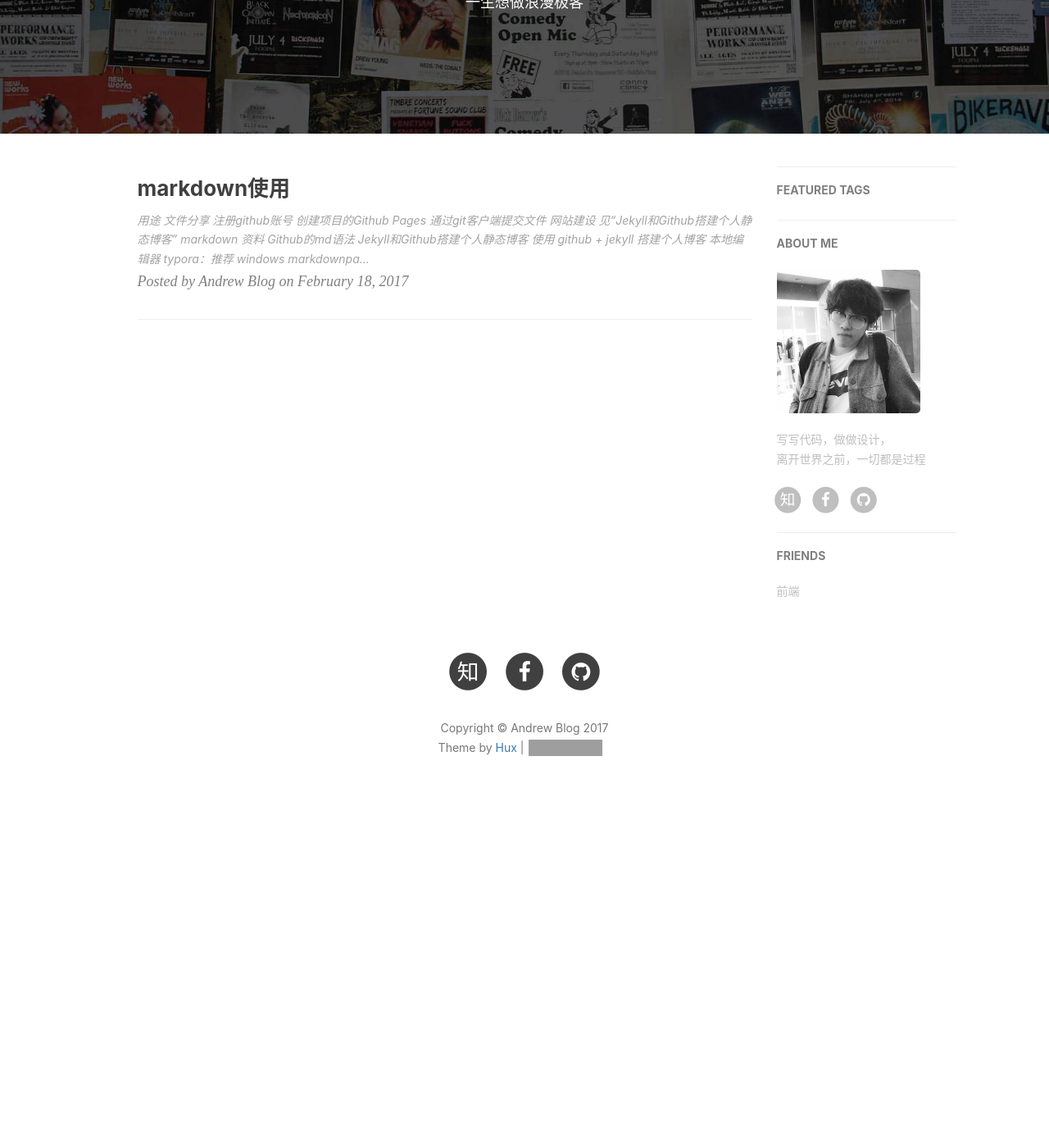
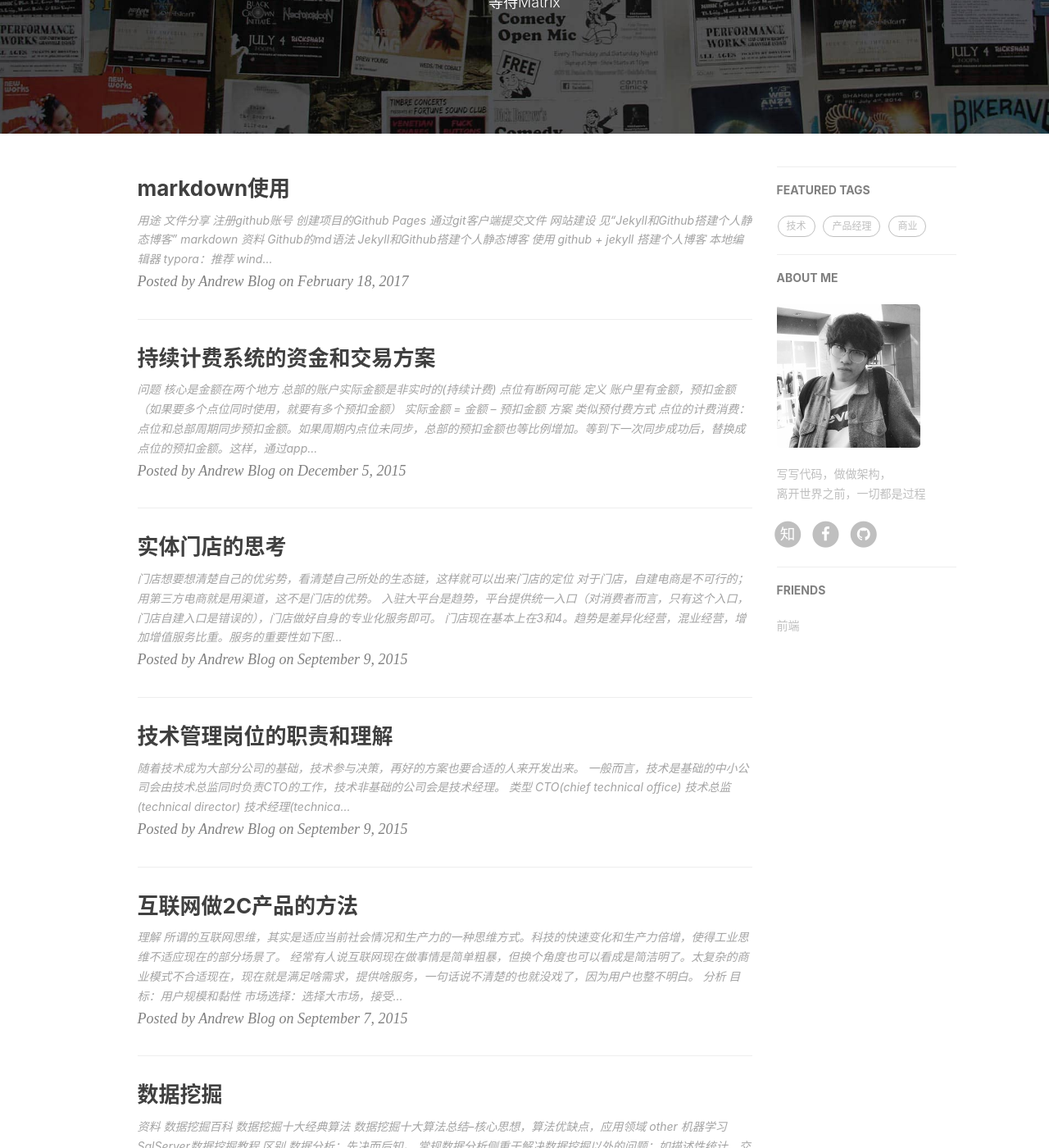
Before and after one commit to andrewwang79/andrewwang79.github.io, a Jekyll site: the page built from index.html, in a window 1280 px wide and 1400 px high, scrolled down 255 px. Shown: the whole window at 82% size. Built offline with Jekyll 4.4.1, drawn with Linux system fonts in a browser that asks for light colours; nearby versions of some CDN libraries; the list of posts is cut into pages by our own code; comment, search, counter and statistics services are not loaded; before the commit the page ends 1271 px from its top, so only the background shows below that; some of the changed text lies outside the part shown; grey boxes are pictures that could not be loaded.

Commit message:
wangyaqi.cn ready

```diff
--- a/_config.yml
+++ b/_config.yml
@@ -3,7 +3,7 @@ title: Andrew Blog
 SEOTitle: Andrew的博客 | Andrew Blog
 header-img: img/home-bg.jpg
 email: AndrewWang79@gmail.com
-description: "关于系统架构和设计 的个人博客，与你一起发现更大的世界。"
+description: "关于系统架构和设计的个人博客，与你一起发现更大的世界。"
 keyword: "Andrew的博客, 博客, 互联网, 系统, 架构, 设计,"
 url: "https://www.wangyaqi.cn"              # your host, for absolute URL
 baseurl: ""                             # for example, '/blog' if your blog hosted on 'host/blog'
@@ -51,9 +51,9 @@ kramdown:
 #disqus_username: _your_disqus_short_name_
 
 # Duoshuo settings
-duoshuo_username: andrewblog
+# duoshuo_username: andrewblog
 # Share component is depend on Comment so we can NOT use share only.
-duoshuo_share: true                     # set to false if you want to use Comment without Sharing
+# duoshuo_share: true                     # set to false if you want to use Comment without Sharing
 
 
 
@@ -70,7 +70,7 @@ ga_domain: wangyaqi.cn
 
 # Sidebar settings
 sidebar: true                           # whether or not using Sidebar.
-sidebar-about-description: "写写代码，做做设计，<br>离开世界之前，一切都是过程"
+sidebar-about-description: "写写代码，做做架构，<br>离开世界之前，一切都是过程"
 sidebar-avatar: /img/avatar-hux.jpg      # use absolute URL, seeing it's used in both `/` and `/about/`
 
 
--- /dev/null
+++ b/_posts/2015-05-11-product.markdown
@@ -0,0 +1,28 @@
+---
+layout: post
+title:  "产品设计"
+date:   2015-05-11
+catalog: true
+tags:
+    - 技术
+    - 产品
+    - 产品经理
+---
+
+# 概念
+- [产品经理（PM）一秒理解MRD、PRD、BRD](http://www.coolseo.org/operation/pm-mrd-prd-brd)
+- [BRD、MRD 和 PRD 之间的区别与联系有哪些？](https://www.zhihu.com/question/19655491)
+
+# 产品经理
+- [产品经理需要具备的6大特质](http://www.yixieshi.com/zhichang/16405.html)
+- [产品经理的主要责任——产品价值管理](http://www.heguangming.com/?p=898)
+- [产品规划七宗罪](http://www.heguangming.com/?p=833)
+
+# 产品开发
+- [马化腾教你如何做产品：让产品自己召唤人](https://www.axure.com.cn/901/)
+- [阿里旺旺产品项目UED流程图](http://www.heguangming.com/wp-content/uploads/2012/08/%E9%98%BF%E9%87%8C%E6%97%BA%E6%97%BA%E4%BA%A7%E5%93%81%E9%A1%B9%E7%9B%AEUED%E6%B5%81%E7%A8%8B%E5%9B%BE.jpg)
+- [张小龙：APP产品经理必须要懂的30条原则](http://www.yixieshi.com/17656.html)
+
+# 工具
+- [Axure RP 7.0快捷键 汇总](http://www.woshipm.com/pd/81482.html)
+- axure库：[axure](http://www.axure.com/community/widget-libraries)，[axureland](http://axureland.com/axure-widget-libraries)
--- /dev/null
+++ b/_posts/2015-06-29-go.markdown
@@ -0,0 +1,30 @@
+---
+layout: post
+title:  "创业的点点滴滴和思考"
+date:   2015-06-29
+catalog: true
+tags:
+    - 商业
+---
+
+# 理解
+个人认为创业要说清楚四个方面：做什么(产品)，解决啥问题(痛点)，做的咋样(运营数据)，怎么做(规划)。创业的四要素是：资金，资源，开发，运营。
+
+# 情况
+最近创业氛围很浓，一大堆的创业人和孵化器涌现。国内创业的成功率还是很低的，如果提高创业成功率呢？进孵化器的，赤脚的居多。而那些有资源有资金的（特别是传统行业转型）都是自己做。现在创业，app/网站等的开发都是标配了。
+
+经常有朋友让帮忙做个系统，且计划都偏紧。一般都是说：”有人推荐吗？要不你帮个忙？”前两年我还能推荐推荐人，介绍介绍团队，实在不行就自己帮忙。不知不觉这几年竟陆陆续续做了20+家公司的技术顾问。然而这两年上海情况是成本增加和卖方市场，导致大将是奇货可居，团队组建成本居高不下。而市场上的外包公司基本都不靠谱（本人要求比较高）。现在普遍情况是靠谱项目不停的寻找靠谱的开发团队。在现在的上海，有时候团队和个人甚至比公司更靠谱。
+
+何谓靠谱，最重要的是长期支持。好多朋友认为系统做完了就可以了，后面维护是很简单的事情，却不知道有些人做的系统做完了就改不动了。
+
+# idea?
+如何给靠谱的朋友们提供靠谱的开发团队呢？如何双赢，确保可持续发展呢？
+
+[创业的开发助推器](http://localhost:4000/2015/06/29/launch/)
+
+# 非技术创始人在创业启动阶段的技术团队建设方案
+- 非技术型项目
+1. 1个懂技术的牛叉的产品经理（能找到一个不错的产品经理你就谢天谢地吧，没有技术就找个技术朋友做顾问）
+2. 1个精简技术团队（不要想着一开始就自建，团队磨合好也要一到二个月，更不要说招人时间了。等你好了，人都A轮了。所以……找靠谱的外包。两害取其轻）。
+- 技术型项目
+CTO就要必须了，技术项目连技术基因都没有说不过去啊。
--- /dev/null
+++ b/_posts/2015-06-29-launch.markdown
@@ -0,0 +1,25 @@
+---
+layout: post
+title:  "创业的开发助推器"
+date:   2015-06-29
+catalog: true
+tags:
+    - 商业
+---
+
+# 方案
+参考现在的孵化器，建立创业的开发助推器，只负责项目的早中期开发。当然加入助推器是有准入条件的。各自的好处坏处如下：
+
+| 角色 | 获得 | 付出
+| :----: | ---- | ---- |
+| 项目团队 | 靠谱的开发团队及其长期合作 | 少量资金，少量股权
+| 开发助推器 | 开发费用(成本)，少量股权 | 开发利润
+
+# QA
+
+| Q | A
+| ---- | ---- |
+| 为什么付出了费用还要付出股权 | 付出的是部分费用，还有部分费用实际上通过股权支付。目标是通过小股权绑定双方利益，确保长期合作。谁都不想做到一半一拍两散吧。更多是为了保护项目团队。
+| 响应速度会慢吗 | 肯定比不上项目自有的成熟团队。但比普通的外包和自有新建团队，还是会快的。因为助推器会有专门的项目负责人对接，成熟的开发模式，成熟的团队，标准的计费模式。
+| 费用支付方式是？ | 和标准外包一样的方式
+| 助推器退出机制 | A轮后的股权回购
--- /dev/null
+++ b/_posts/2015-07-06-data-dig.markdown
@@ -0,0 +1,30 @@
+---
+layout: post
+title:  "数据挖掘"
+date:   2015-07-06
+catalog: true
+tags:
+    - 技术
+    - 数据
+---
+
+# 资料
+- [数据挖掘百科](http://baike.baidu.com/view/7893.htm)
+- [数据挖掘十大经典算法](http://blog.csdn.net/aladdina/article/details/4141177)
+- [数据挖掘十大算法总结–核心思想，算法优缺点，应用领域](http://blog.csdn.net/iemyxie/article/details/40736773)
+[other](http://itindex.net/detail/49268-%E6%95%B0%E6%8D%AE%E6%8C%96%E6%8E%98-%E7%BB%8F%E5%85%B8-%E7%AE%97%E6%B3%95)
+- [机器学习](http://www.cnblogs.com/tornadomeet/p/3395593.html)
+- [SqlServer数据挖掘教程](http://club.topsage.com/thread-162737-1-1.html)
+
+# 区别
+- 数据分析：先决而后知。
+
+常规数据分析侧重于解决数据挖掘以外的问题：如描述性统计、交叉报表、假设检验等。
+
+- 数据挖掘：先知而后决。有模型就是挖掘。
+
+数据挖掘主要侧重解决四类问题：分类、聚类、关联、预测
+
+# 参考
+http://www.gooseeker.com/cn/node/Fuller/2010041303
+http://superlxw1234.iteye.com/blog/1708718
--- /dev/null
+++ b/_posts/2015-09-07-product-2c.markdown
@@ -0,0 +1,25 @@
+---
+layout: post
+title:  "互联网做2C产品的方法"
+date:   2015-09-07
+catalog: true
+tags:
+    - 商业
+---
+
+# 理解
+- 所谓的互联网思维，其实是适应当前社会情况和生产力的一种思维方式。科技的快速变化和生产力倍增，使得工业思维不适应现在的部分场景了。
+- 经常有人说互联网现在做事情是简单粗暴，但换个角度也可以看成是简洁明了。太复杂的商业模式不合适现在，现在就是满足啥需求，提供啥服务，一句话说不清楚的也就没戏了，因为用户也整不明白。
+
+# 分析
+- 目标：用户规模和黏性
+- 市场选择：选择大市场，接受大竞争
+- 策略：主营免费，增值收费
+- 操作：
+1. 快速迭代：小步快跑，快速迭代。不止技术，业务、目标用户也一样。
+2. MVP(Minimum Viable Product)：最小可实现，可选功能先不做。
+3. 微创新：改进现在在做的但做的不好的。而不是全创新，前浪死在沙滩上，如果你是乔布斯就无视本条。
+
+# PS
+1. 区分用户和会员，原来的产品思路侧重于会员，互联网思路侧重于用户。
+2. 个人比公司速度快：即使是做2B的市场，也可以直接提供服务B里的目标岗位人员来操作。比如hr的saas可以直接给hr免费使用，而不是通过公司合同来申请。
--- /dev/null
+++ b/_posts/2015-09-09-CTO.markdown
@@ -0,0 +1,20 @@
+---
+layout: post
+title:  "技术管理岗位的职责和理解"
+date:   2015-09-09
+catalog: true
+tags:
+    - 技术
+---
+
+- 随着技术成为大部分公司的基础，技术参与决策，再好的方案也要合适的人来开发出来。
+- 一般而言，技术是基础的中小公司会由技术总监同时负责CTO的工作，技术非基础的公司会是技术经理。
+
+| 类型 | CTO(chief technical office) | 技术总监(technical director) | 技术经理(technical manager)
+| :----: | ---- | ---- |
+| 定位 | 公司战略 | 产品战略 | 项目战术
+| 决策区别 | 按照公司目标来决策 | 按照产品目标来决策 | 按照现有资源来决策
+| 职责 | 搭建团队架构、正常运营；协调公司资源；效率提升和技术规范化 | 搭建团队架构、正常运营产品 | 技术管理、项目管理；少量产品管理
+| 能力 | 理论知识和经验丰富、资源整合；优秀的沟通协调能力 | 理论知识和经验丰富；无上级技术主管时须要有公司视野和资源整合能力 | 技术能力强；无上级技术主管时须要有良好的沟通能力
+| 建设 | 技术团队成本高 | 产品开发为主，成本中(按照标准架构，上海是200万) | 项目管理为主，成本底
+| 适用公司 | 大中公司 | 快速变化的产品公司 | 目标明确的公司
--- /dev/null
+++ b/_posts/2015-09-09-shop.markdown
@@ -0,0 +1,19 @@
+---
+layout: post
+title:  "实体门店的思考"
+date:   2015-09-09
+catalog: true
+tags:
+    - 商业
+---
+
+- 门店想要想清楚自己的优劣势，看清楚自己所处的生态链，这样就可以出来门店的定位
+- 对于门店，自建电商是不可行的；用第三方电商就是用渠道，这不是门店的优势。
+- 入驻大平台是趋势，平台提供统一入口（对消费者而言，只有这个入口，门店自建入口是错误的），门店做好自身的专业化服务即可。
+
+- 门店现在基本上在3和4。趋势是差异化经营，混业经营，增加增值服务比重。服务的重要性如下图分析。
+
+| 类型 | 可迁移 | 不可迁移 |
+| :----: | ---- | ---- |
+| 实物 | 1. 日用品已是电商市场 | 2. 房子逐步成为电商市场 |
+| 服务(含个性化实物) | 3. 上门美甲竞争市场，各有强势服务。标准化服务是电商市场。个性化是门店市场。 | 4. 洗浴门店市场 |
--- /dev/null
+++ b/_posts/2015-12-05-billSystem-cs.markdown
@@ -0,0 +1,26 @@
+---
+layout: post
+title:  "持续计费系统的资金和交易方案"
+date:   2015-12-05
+catalog: true
+tags:
+    - 系统设计
+---
+
+# 问题
+核心是金额在两个地方
+1. 总部的账户实际金额是非实时的(持续计费)
+2. 点位有断网可能
+
+# 定义
+账户里有金额，预扣金额（如果要多个点位同时使用，就要有多个预扣金额）
+实际金额 = 金额 – 预扣金额
+
+# 方案
+类似预付费方式
+1. 点位的计费消费：点位和总部周期同步预扣金额。如果周期内点位未同步，总部的预扣金额也等比例增加。等到下一次同步成功后，替换成点位的预扣金额。这样，通过app也能看到最近的实际金额。
+2. 总部的消费：总部实时告知点位（正在使用的）有一笔交易，需要扣除账户金额，点位成功了再扣除总部的账户金额，意味着点位必须联网才可操作。如果告知下发了但没返回给总部（小概率事件），总部只能当失败处理，下回总部再和点位确认情况（基于点位的交易记录状态），如果扣了就加回来。
+3. 点位的其它消费(买饮料等)：必须联网支付。
+
+# 当前网点方案（单点位操作）
+在点位使用了（含点位断网），不能进行其它操作，只能在本点位操作。
--- a/about.html
+++ b/about.html
@@ -1,7 +1,7 @@
 ---
 layout: page
 title: "About"
-description: "Hey, this is Hux."
+description: "Hey, this is Andrew."
 header-img: "img/about-bg.jpg"
 ---
 
@@ -15,45 +15,16 @@ header-img: "img/about-bg.jpg"
 <div class="zh post-container">
 
     <!--copied from markdown -->
-    <blockquote><p>写写代码，做做设计，<br>
+    <blockquote><p>写写代码，做做架构，<br>
     离开世界之前，一切都是过程</p></blockquote>
 
-    <p>Hey，我是<strong>黄玄</strong>，程序员 &amp; 设计师，<a href="https://medium.com/ben-and-dion/team-web-3315aa447fb2#.359a9c6cl">Team Web</a>，前淘宝网 · <a href="http://alitrip.com">阿里旅行</a>前端团队资深实习生 · 花名鬼栈，前微影时代 · <a href="http://www.wepiao.com/?r=movie">微票儿</a>前端基础工程团队负责人。</p>
-
-    <p>一些作品和开源项目，👉 戳 <a href="https://zhuanlan.zhihu.com/p/21280918">演说.io</a>、<a href="/portfolio">Portfolio</a> 与 <a href="http://github.com/huxpro">Github</a>；除了在博客与 <a href="http://zhuanlan.zhihu.com/huxblog">知乎专栏 · 一生想做浪漫极客</a> 写点东西外，我也是 <a href="http://www.gfansub.com/">GDG 字幕组</a> 与 <a href="http://zhuanlan.zhihu.com/FrontendMagazine">前端外刊评论 · 知乎专栏</a> 的翻译维护成员。</p>
-
-    <p>音乐重度依赖患者，设计师强迫症患者，书买得比看得多患者，毒舌患者，科技产品发布会观看癖患者，间歇性感伤患者，习惯性熬夜患者。</p>
-    <h5>Talks</h5>
-
-    <ul>
-    <li><a href="//huangxuan.me/2016/11/20/sw-101-gdgdf/">Service Worker 101</a> · GDG DevFest 北京 2016</li>
-    <li><a href="//huangxuan.me/2016/10/20/pwa-qcon2016/">Progressive Web Apps 复兴序章</a> · QCon 上海 2016</li>
-    <li><a href="//huangxuan.me/2016/06/05/pwa-in-my-pov/">Progressive Web App 之我见</a> · 2016</li>
-    <li><a href="//huangxuan.me/2015/12/28/css-sucks-2015/">CSS Still Sucks 2015</a> · 2015</li>
-    <li><a href="//huangxuan.me/2015/07/09/js-module-7day/">JavaScript 模块化七日谈</a> · 2015</li>
-    </ul>
+    <p>Hey，我是<strong>王亚琪</strong>，程序员</p>
 </div>
 
 <!-- English Version -->
 <div class="en post-container">
-    <blockquote><p>Yet another Web Developer. <br>
+    <blockquote><p>Yet another Developer. <br>
     Yet another Life-long Designer.</p></blockquote>
-
-    <p>Hi, I am <strong>Huang Xuan(黄玄)</strong>，you can call me <strong>Hux</strong>. I'm an engineer &amp; a designer who loves to build software such as <a href="http://yanshuo.io">Yanshuo.io (on Desktop)</a> and more (👉 <a href="/portfolio">Portfolio</a> and <a href="http://github.com/huxpro">Github</a>). I studied Digital Media Art and graduated from <a href="https://en.wikipedia.org/wiki/Communication_University_of_China">Communication University of China</a> in 2016.</p>
-
-    <p>As an engineer, I worked at Wepiao (<a href="https://www.crunchbase.com/organization/wepiao#/entity">see CrunchBase</a>) as the dev lead of Front-End Infrastructure Team, and used to intern at <a href="https://www.alitrip.com/">Alibaba Trip</a> for one year. As a designer, I was offered to be the UI/UX Designer Intern of Alibaba, Microsoft etc.</p>
-
-    <p>Moreover, I'm also an active member of GDG Beijing, a translator at <a href="http://www.gfansub.com/">GDG China Subtitle Team</a>, maintainer at <a href="http://zhuanlan.zhihu.com/FrontendMagazine">Frontend Magazine</a> and the owner of <a href="http://zhuanlan.zhihu.com/huxblog">Lifelong Romantic Geek</a>.</p>
-
-    <h5>Talks</h5>
-
-    <ul>
-    <li><a href="//huangxuan.me/2016/11/20/sw-101-gdgdf/" title="Service Worker 101 - working offline and instant loading">Service Worker 101</a> · GDG DevFest Beijing 2016</li>
-    <li><a href="//huangxuan.me/2016/10/20/pwa-qcon2016/" title="Progressive Web Apps - make web great again">Progressive Web Apps</a> · QCon Shanghai 2016</li>
-    <li><a href="//huangxuan.me/2016/06/05/pwa-in-my-pov/" title="Progressive Web App in my point of view">Progressive Web App in my POV</a> · 2016</li>
-    <li><a href="//huangxuan.me/2015/12/28/css-sucks-2015/" title="CSS Still Sucks 2015 - and how we work around it">CSS Still Sucks 2015</a> · 2015</li>
-    <li><a href="//huangxuan.me/2015/07/09/js-module-7day/">JavaScript Modularization Journey</a> · 2015</li>
-    </ul>
 </div>
 
 <!-- Handle Language Change -->
--- a/index.html
+++ b/index.html
@@ -1,6 +1,6 @@
 ---
 layout: page
-description: "一生想做浪漫极客"
+description: "等待Matrix"
 ---
 
 {% for post in paginator.posts %}
```
Also changed, not shown: _posts/2013-05-25-ops.markdown (added, +29 -0 lines), _posts/2014-01-18-manage.markdown (added, +22 -0 lines), _posts/2015-04-23-good-bad-dev.markdown (added, +149 -0 lines), _posts/2015-04-23-good-bad-pm.markdown (added, +35 -0 lines), _posts/2015-04-28-misc.markdown (added, +21 -0 lines), _posts/2015-05-11-frontend.markdown (added, +20 -0 lines), _posts/2015-05-18-git.markdown (added, +11 -0 lines), _posts/2017-02-18-md-use.markdown (+15 -19 lines).
